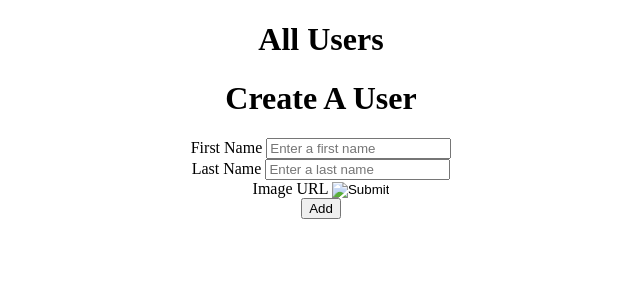
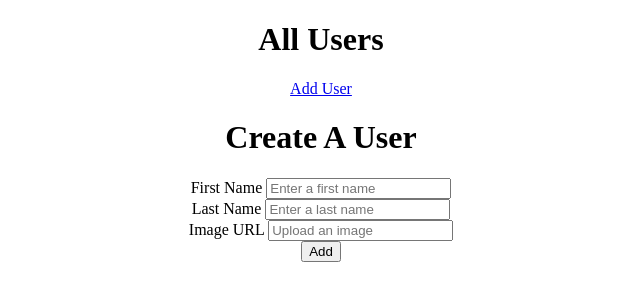
Before and after one commit to nortonjulian/Blogly, a Flask app: page /users/new in a window 1280 px wide. Shown: the top 301 px of the page, without its empty margins (319-959 px from the left). Run offline with Flask 3, Linux system fonts and the light colour scheme.

Commit message:
Adding Users

```diff
--- a/static/style.css
+++ b/static/style.css
@@ -1,3 +1,7 @@
 body {
     text-align: center;
 }
+
+.button {
+    display: block;
+}
--- a/templates/users/index.html
+++ b/templates/users/index.html
@@ -5,7 +5,7 @@
     <meta http-equiv="X-UA-Compatible" content="IE=edge">
     <meta name="viewport" content="width=device-width, initial-scale=1.0">
     <title>Blogly</title>
-    <link rel="stylesheet" href="static/style.css">
+    <link rel="stylesheet" href="/static/style.css">
 </head>
 <body>
     <h1>All Users</h1>
@@ -14,8 +14,9 @@
         <li><a href="/users/{{ user.id }}">{{ user.full_name }}</a></li>
         {% endfor %}
     </ul>
+    <p><a href="/users/new" class="button">Add User</a></p>
     {% block content %}
-    <p><a href="/users/new">Add User</a></p>
+
     {% endblock %}
 </body>
 </html>
--- a/templates/users/new.html
+++ b/templates/users/new.html
@@ -17,7 +17,7 @@
 
     <div>
         <label for="image_url">Image URL</label>
-        <input type="image" name="image_url" placeholder="Upload an image">
+        <input type="text" name="image_url" placeholder="Upload an image">
     </div>
     <button type="Submit">Add</button>
 </form>
--- a/templates/users/show.html
+++ b/templates/users/show.html
@@ -3,7 +3,6 @@
 {% block title %}{{ user.full_name }}{% endblock %}
 
 {% block content %}
-
 
 <div>
     {% if user.image_url %}
```
